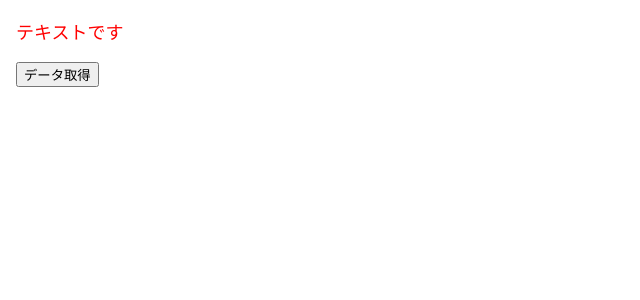
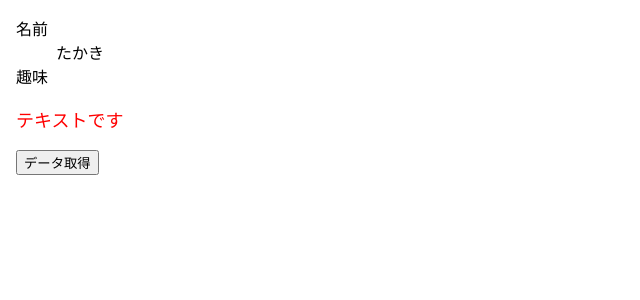
Before and after one commit to tackernao0522/jk-react-typescript-practical, a React (Create React App) app: page / in a window 1280 px wide. Shown: the top 300 px of the page, without its empty margins (0-640 px from the left). Built offline with nearby package versions, Linux system fonts and the light colour scheme.

Commit message:
オプショナルチェイニングでnull 安全なコードを書く

```diff
--- a/src/App.tsx
+++ b/src/App.tsx
@@ -4,6 +4,13 @@
 import { Todo } from "./Todo";
 import { TodoType } from "./types/todo";
 import { Text } from "./Text";
+import { UserProfile } from "./UserProfile";
+import { User } from "./types/user";
+
+const user: User  = {
+  name: "たかき",
+  // hobbies: ["映画", "ゲーム"],
+}
 
 function App() {
   const [todos, setTodos] = useState<Array<TodoType>>([]); // 空の配列を初期値にして真っ白な画面にするクリック後はデータ表示される
@@ -16,6 +23,7 @@
   };
   return (
     <div className="App">
+      <UserProfile user={user} />
       <Text color="red" fontSize="18px" />
       <button onClick={onClickFetchData}>データ取得</button>
       {todos.map(todo =>
--- /dev/null
+++ b/src/UserProfile.tsx
@@ -0,0 +1,18 @@
+import { VFC } from "react"
+import { User } from "./types/user"
+
+type Props = {
+    user: User;
+}
+
+export const UserProfile: VFC<Props> = (props) => {
+    const { user } = props;
+    return (
+        <dl>
+            <dt>名前</dt>
+            <dd>{user.name}</dd>
+            <dt>趣味</dt>
+            <dd>{user.hobbies?.join(" / ")}</dd>
+        </dl>
+    )
+}
--- /dev/null
+++ b/src/types/user.ts
@@ -0,0 +1,4 @@
+export type User = {
+    name: string;
+    hobbies?: Array<string>;
+}
```
Also changed, not shown: 1 other file (tests, documents, lock files or other folders).
